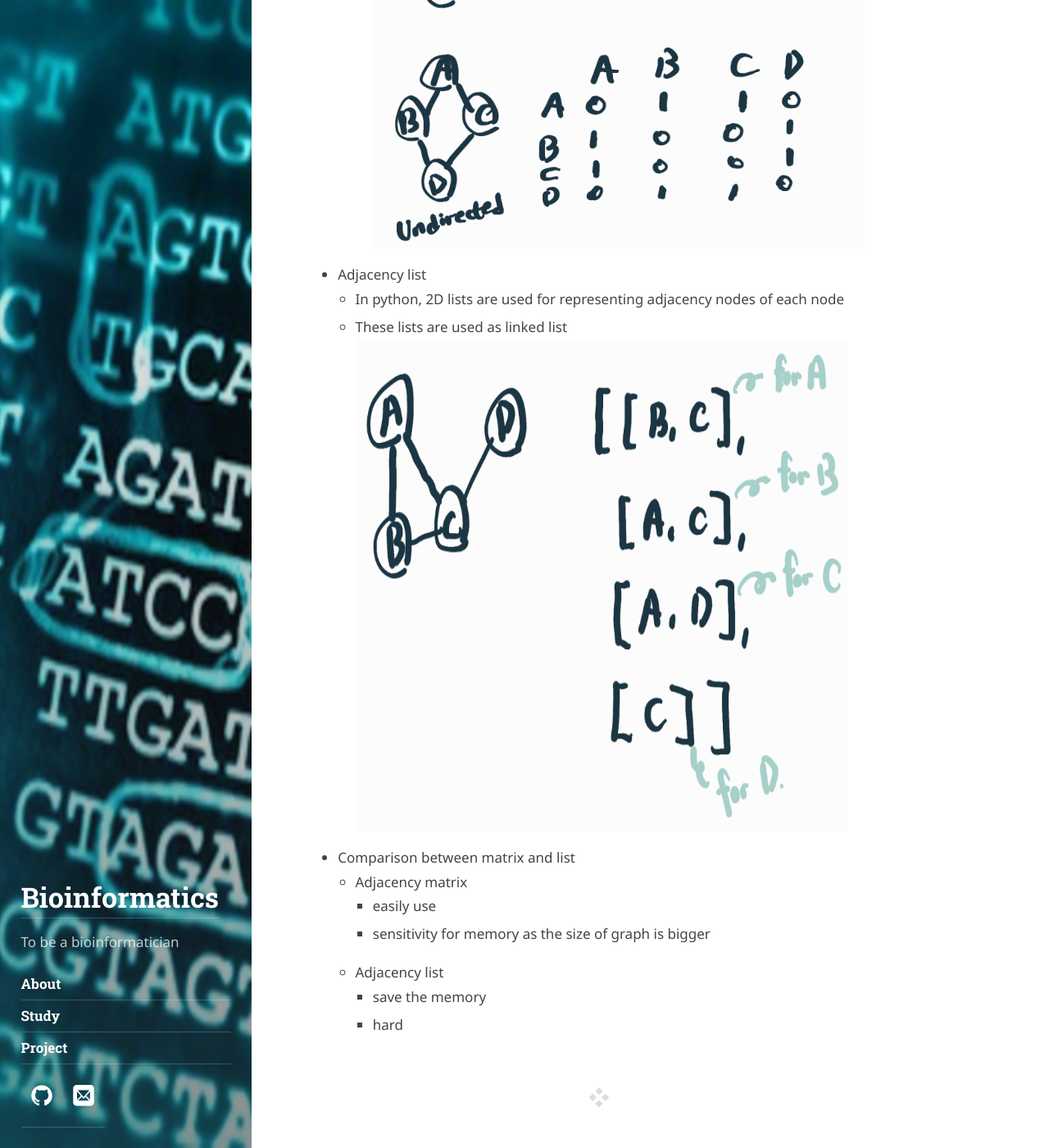
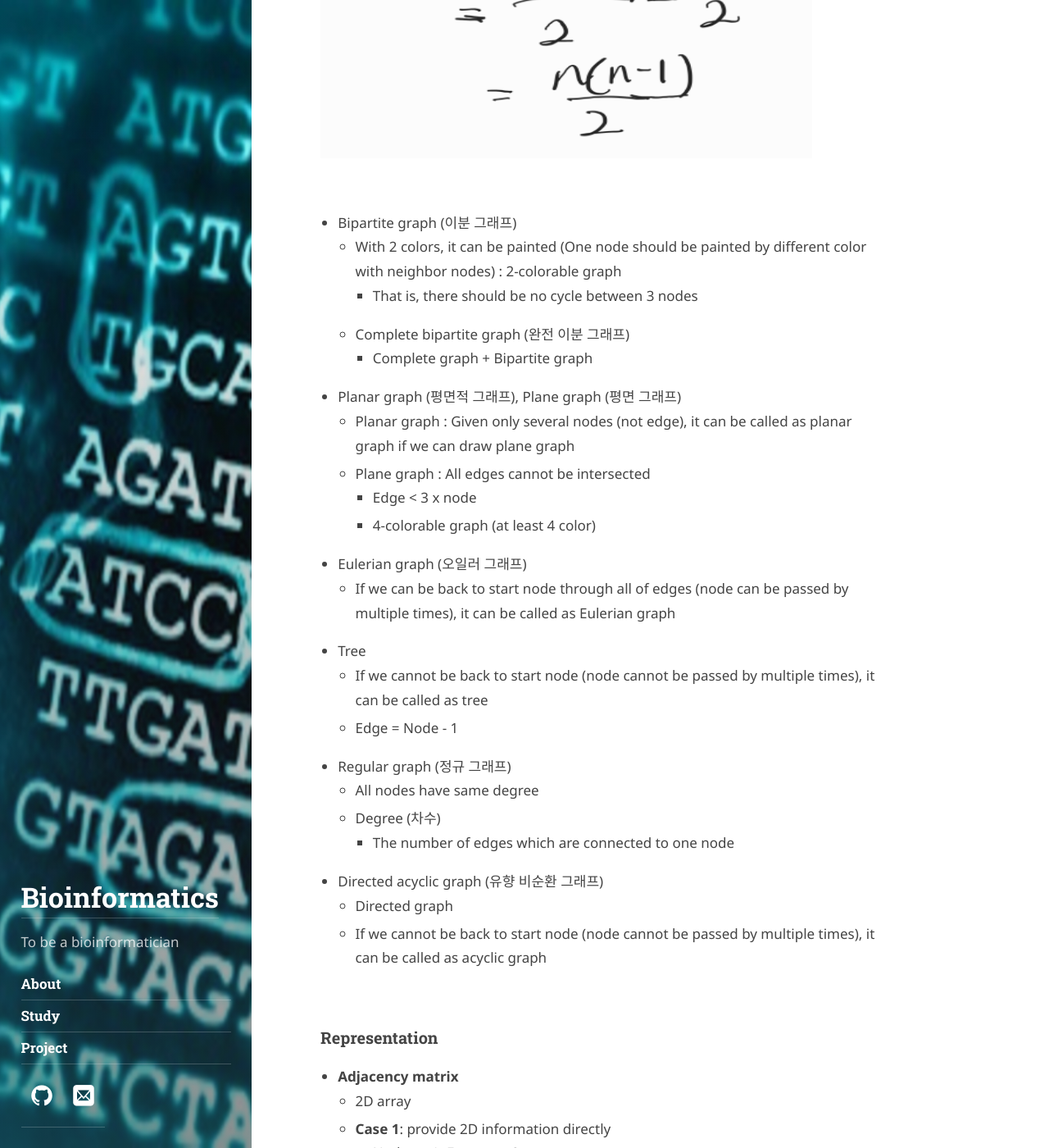
Before and after one commit to hyun-jin891/hyun-jin891.github.io, a Jekyll site: the page built from _posts/study/computer science/2022-07-25-graph.md, in a window 1280 px wide and 1400 px high, scrolled down 1706 px. Shown: the whole window at 82% size. Built offline with Jekyll 4.4.1, drawn with Linux system fonts in a browser that asks for light colours; some web fonts are replaced; some of the changed text lies outside the part shown.

Commit message:
modifiedgraph

```diff
--- a/_posts/study/computer science/2022-07-25-graph.md
+++ b/_posts/study/computer science/2022-07-25-graph.md
@@ -12,8 +12,43 @@ categories:
 ### Graph
 * type of **data structure**
 * == Node + Edge (간선)
+* Edge can get the weight (가중치)
 * Directed graph vs Undirected graph
-![그림1](https://github.com/hyun-jin891/hyun-jin891.github.io/blob/master/assets/img/60.PNG?raw=true){: width="600" height="600"}
+![그림1](https://github.com/hyun-jin891/hyun-jin891.github.io/blob/master/assets/img/60.PNG?raw=true){: width="600" height="600"}<br>
+
+* Complete graph (완전 그래프)
+  * One node should be connected to all of other nodes
+  * If the number of nodes is n, the number of edges is n(n-1)/2 (If the graph is directed graph, n(n-1))
+
+![그림4](https://github.com/hyun-jin891/hyun-jin891.github.io/blob/master/assets/img/152.png?raw=true){: width="600" height="600"}<br>
+
+* Bipartite graph (이분 그래프)
+  * With 2 colors, it can be painted (One node should be painted by different color with neighbor nodes) : 2-colorable graph
+    * That is, there should be no cycle between 3 nodes
+  * Complete bipartite graph (완전 이분 그래프)
+    * Complete graph + Bipartite graph
+
+* Planar graph (평면적 그래프), Plane graph (평면 그래프)
+  * Planar graph : Given only several nodes (not edge), it can be called as planar graph if we can draw plane graph
+  * Plane graph : All edges cannot be intersected
+    * Edge < 3 x node
+    * 4-colorable graph (at least 4 color)
+
+* Eulerian graph (오일러 그래프)
+  * If we can be back to start node through all of edges (node can be passed by multiple times), it can be called as Eulerian graph
+
+* Tree
+  * If we cannot be back to start node (node cannot be passed by multiple times), it can be called as tree
+  * Edge = Node - 1
+
+* Regular graph (정규 그래프)
+  * All nodes have same degree
+  * Degree (차수)
+    * The number of edges which are connected to one node
+
+* Directed acyclic graph (유향 비순환 그래프)
+  * Directed graph
+  * If we cannot be back to start node (node cannot be passed by multiple times), it can be called as acyclic graph
 
 ### Representation
 * **Adjacency matrix**
```
Also changed, not shown: assets/img/152.png (added).
